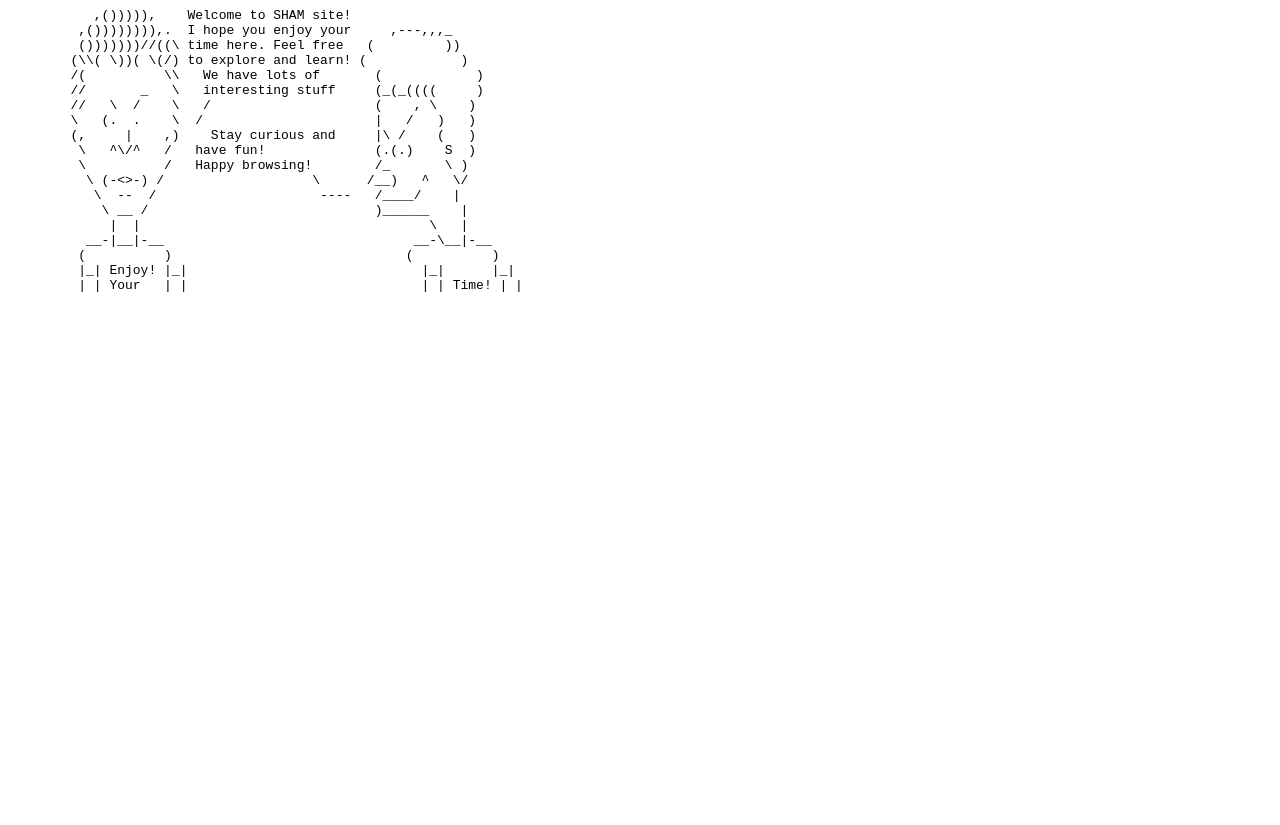
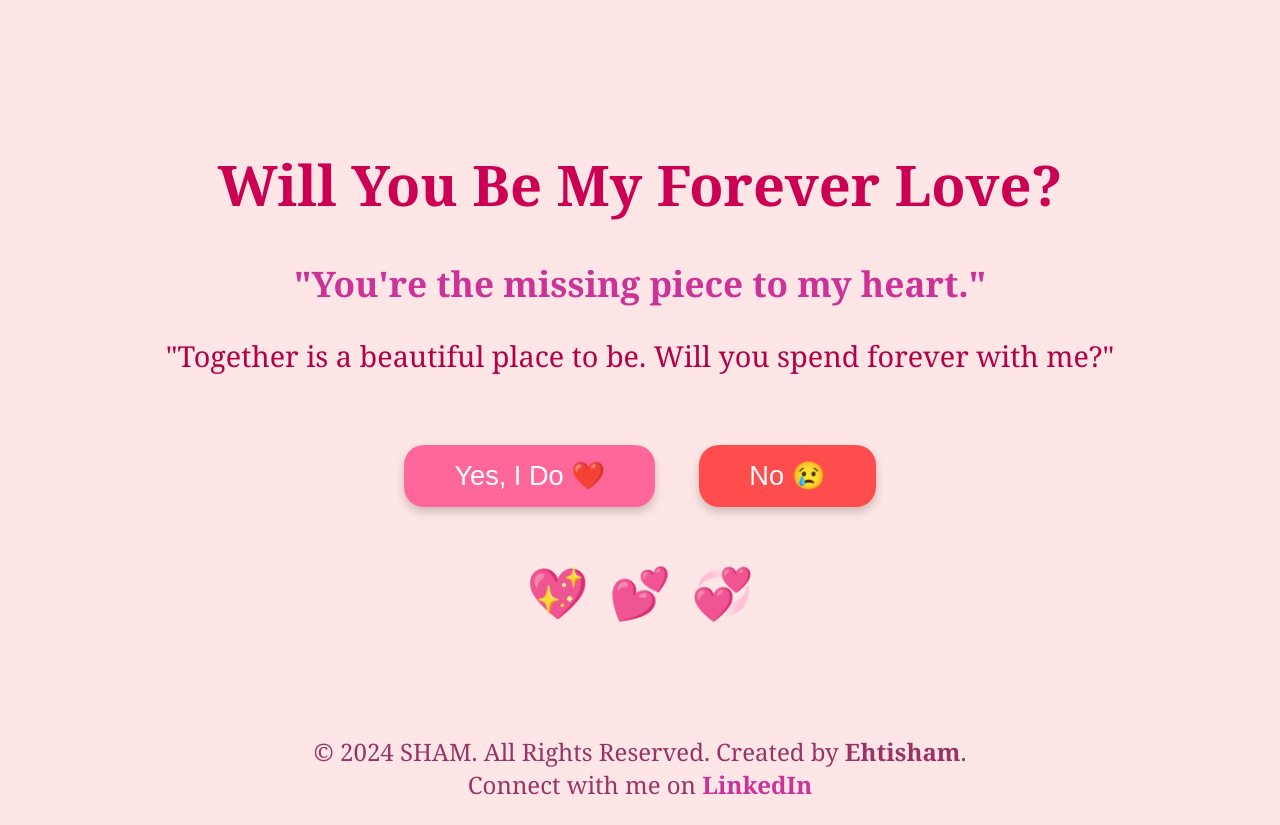
Before and after one commit to shambat/proposal-, a plain HTML site: page index.html in a window 1280 px wide. Before the commit the page ends 800 px from the top, so only its background shows below. Drawn offline with Linux system fonts and the light colour scheme.

Commit message:
Update index.html

```diff
--- a/index.html
+++ b/index.html
@@ -1,27 +1,187 @@
-<html>
+<!DOCTYPE html>
+<html lang="en">
+<head>
+    <meta charset="UTF-8">
+    <meta name="viewport" content="width=device-width, initial-scale=1.0">
+    <title>My Forever Proposal</title>
+    <style>
+        body {
+            background-color: #ffe6e6;
+            font-family: 'Georgia', serif;
+            text-align: center;
+            padding-top: 100px;
+        }
+
+        h1 {
+            font-size: 3.5em;
+            color: #cc0052;
+            font-weight: bold;
+        }
+
+        h2 {
+            font-size: 2.2em;
+            color: #cc3399;
+            margin-top: 20px;
+        }
+
+        p {
+            font-size: 1.5em;
+            color: #993366;
+        }
+
+        #buttons {
+            margin-top: 50px;
+        }
+
+        .btn {
+            padding: 15px 50px;
+            font-size: 1.7em;
+            margin: 20px;
+            border: none;
+            cursor: pointer;
+            border-radius: 20px;
+            box-shadow: 0px 5px 10px rgba(0, 0, 0, 0.2);
+        }
+
+        #yesBtn {
+            background-color: #ff6699;
+            color: white;
+            transition: all 0.3s ease;
+        }
+
+        #noBtn {
+            background-color: #ff4d4d;
+            color: white;
+            transition: all 0.3s ease;
+        }
+
+        /* Love theme after clicking yes */
+        .love-theme {
+            background-color: #ffe6e6;
+            color: white;
+        }
+
+        .heart {
+            font-size: 100px;
+            color: red;
+            animation: pulse 1s infinite;
+        }
+
+        @keyframes pulse {
+            0% {
+                transform: scale(1);
+            }
+            50% {
+                transform: scale(1.2);
+            }
+            100% {
+                transform: scale(1);
+            }
+        }
+
+        /* Romantic lines animation */
+        @keyframes fadeIn {
+            0% { opacity: 0; }
+            100% { opacity: 1; }
+        }
+
+        .romantic-text {
+            font-size: 1.8em;
+            color: #b30047;
+            animation: fadeIn 2s ease;
+        }
+
+        /* Heart animation */
+        .hearts-container {
+            display: flex;
+            justify-content: center;
+            align-items: center;
+            margin-top: 40px;
+        }
+
+        .heart {
+            font-size: 50px;
+            color: #ff6666;
+            margin: 0 10px;
+            animation: bounce 1.5s infinite;
+        }
+
+        @keyframes bounce {
+            0%, 100% { transform: translateY(0); }
+            50% { transform: translateY(-10px); }
+        }
+
+        /* Footer styles */
+        footer {
+            margin-top: 100px;
+            font-size: 1em;
+            color: #993366;
+        }
+
+        footer a {
+            color: #cc3399;
+            text-decoration: none;
+            font-weight: bold;
+        }
+
+        footer a:hover {
+            color: #cc0052;
+        }
+    </style>
+</head>
 <body>
 
-<pre style="font:monospace">
-           ,())))),    Welcome to SHAM site!
-         ,()))))))),.  I hope you enjoy your     ,---,,,_
-         ()))))))//((\ time here. Feel free   (         ))
-        (\\( \))( \(/) to explore and learn! (            )
-        /(          \\   We have lots of       (            )
-        //       _   \   interesting stuff     (_(_((((     )
-        //   \  /    \   /                     (    , \    )
-        \   (.  .    \  /                      |   /   )   )
-        (,     |    ,)    Stay curious and     |\ /    (   )
-         \   ^\/^   /   have fun!              (.(.)    S  )
-         \          /   Happy browsing!        /_       \ )
-          \ (-<>-) /                   \      /__)   ^   \/
-           \  --  /                     ----   /____/    |
-            \ __ /                             )______    |
-             |  |                                     \   |
-          __-|__|-__                                __-\__|-__
-         (          )                              (          )
-         |_| Enjoy! |_|                              |_|      |_|
-         | | Your   | |                              | | Time! | |
-</pre>
+    <h1>Will You Be My Forever Love?</h1>
+    <h2>"You're the missing piece to my heart."</h2>
+    <p class="romantic-text">"Together is a beautiful place to be. Will you spend forever with me?"</p>
+
+    <div id="buttons">
+        <button id="yesBtn" class="btn">Yes, I Do ❤️</button>
+        <button id="noBtn" class="btn">No 😢</button>
+    </div>
+
+    <div class="hearts-container">
+        <span class="heart">💖</span>
+        <span class="heart">💕</span>
+        <span class="heart">💞</span>
+    </div>
+
+    <footer>
+        <p>© 2024 SHAM. All Rights Reserved. Created by <strong>Ehtisham</strong>.
+        <br>Connect with me on <a href="https://www.linkedin.com/in/ehtishamcyber/" target="_blank">LinkedIn</a></p>
+    </footer>
+
+    <script>
+        const yesBtn = document.getElementById('yesBtn');
+        const noBtn = document.getElementById('noBtn');
+        let yesBtnSize = 1.7;
+
+        // When Yes is clicked
+        yesBtn.addEventListener('click', function() {
+            document.body.innerHTML = `
+                <h1>She Said Yes! 💕</h1>
+                <h2>"You are my today and all of my tomorrows."</h2>
+                <p class="romantic-text">"A new chapter of love begins. I am forever yours."</p>
+                <div class="hearts-container">
+                    <span class="heart">💖</span>
+                    <span class="heart">💕</span>
+                    <span class="heart">💞</span>
+                    <span class="heart">💘</span>
+                </div>
+                <footer>
+                    <p>© 2024 SHAM. All Rights Reserved. Created by <strong>Ehtisham</strong>.
+                    <br>Connect with me on <a href="https://www.linkedin.com/in/ehtishamcyber/" target="_blank">LinkedIn</a></p>
+                </footer>
+            `;
+            document.body.classList.add('love-theme');
+        });
+
+        // When No is clicked
+        noBtn.addEventListener('click', function() {
+            yesBtnSize += 0.5;
+            yesBtn.style.fontSize = `${yesBtnSize}em`;
+        });
+    </script>
 
 </body>
 </html>
```
